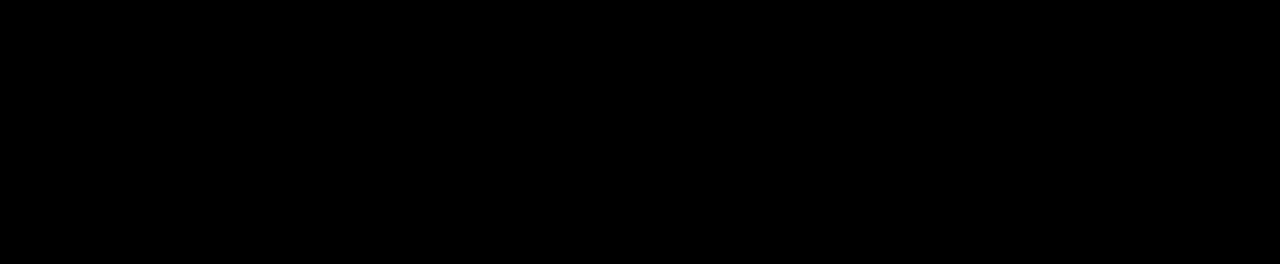
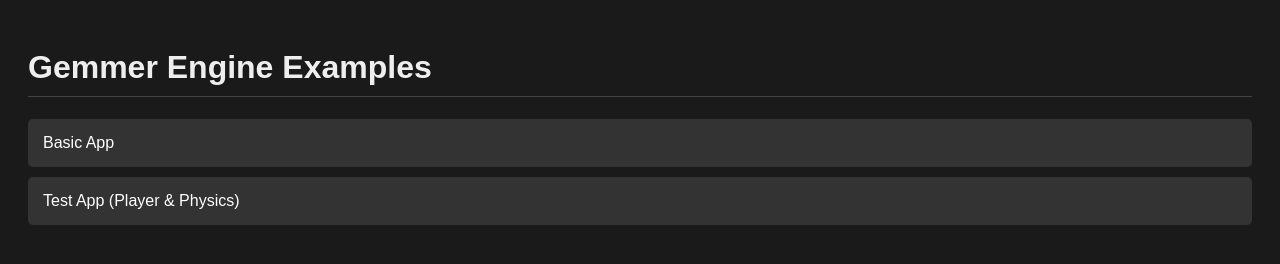
Before and after one commit to you-js/you-js, a website built with Vite: page index.html in a window 1280 px wide. Built offline with nearby package versions, Linux system fonts and the light colour scheme.

Commit message:
refactor: restructure examples, remove dev-test scripts, and update entry points

```diff
--- a/test/main.js
+++ b/examples/test-app/main.js
@@ -1,5 +1,5 @@
 // Test Game Application (Modified for standalone module execution)
-import { game, Entity, Sprite, SpriteRenderer, BoxCollider, Vector2, InputManager, input, Random, Animator, Animation, Loader } from '../src/index.js';
+import { game, Entity, Sprite, SpriteRenderer, BoxCollider, Vector2, InputManager, input, Random, Animator, Animation, Loader } from '../../src/index.js';
 
 console.log("Starting Game Test...");
 
--- a/index.html
+++ b/index.html
@@ -3,12 +3,22 @@
 <head>
     <meta charset="UTF-8">
     <meta name="viewport" content="width=device-width, initial-scale=1.0">
-    <title>Gemmer Engine</title>
+    <title>Gemmer Engine Examples</title>
     <style>
-        body { margin: 0; overflow: hidden; background: #000; }
+        body { font-family: sans-serif; padding: 20px; background: #1a1a1a; color: #eee; }
+        h1 { border-bottom: 1px solid #444; padding-bottom: 10px; }
+        ul { list-style: none; padding: 0; }
+        li { margin: 10px 0; }
+        a { display: block; padding: 15px; background: #333; color: #fff; text-decoration: none; border-radius: 5px; transition: background 0.2s; }
+        a:hover { background: #444; }
     </style>
 </head>
 <body>
-    <script type="module" src="/src/main.js"></script>
+    <h1>Gemmer Engine Examples</h1>
+    <ul id="example-list">
+        <!-- List will be populated by script or hardcoded for now -->
+        <li><a href="/examples/basic-app/index.html">Basic App</a></li>
+        <li><a href="/examples/test-app/index.html">Test App (Player & Physics)</a></li>
+    </ul>
 </body>
 </html>
--- a/package.json
+++ b/package.json
@@ -28,8 +28,6 @@
   "scripts": {
     "test": "node test/test-phase-1.js && node test/test-phase-2.js && node test/test-phase-3.js && node test/test-phase-4.js && node test/test-phase-5.js && node test/test-phase-6.js",
     "dev": "vite",
-    "dev-test": "vite --open /test.html",
-    "electron-test": "electron electron-main.js --test",
     "build:lib": "vite build",
     "build:game": "vite build --mode game",
     "dist": "npm run build:game && electron-builder",
```
Also changed, not shown: examples/basic-app/index.html (added, +14 -0 lines), examples/test-app/index.html (renamed from test.html, +1 -1 lines), src/main.js (deleted, +0 -7 lines), examples/test-app/assets/player.png (added).
